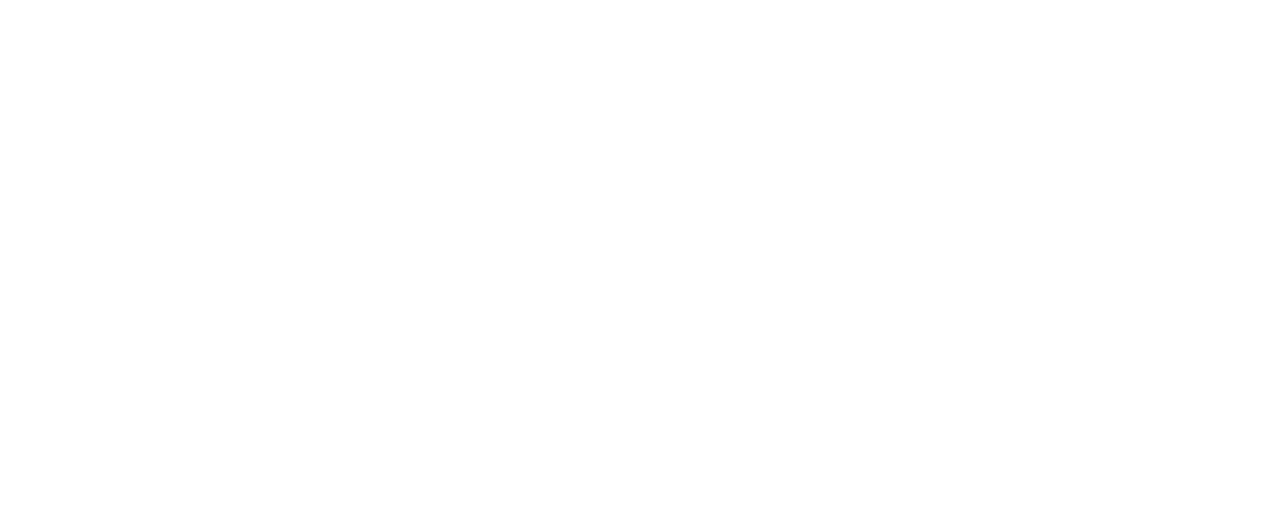
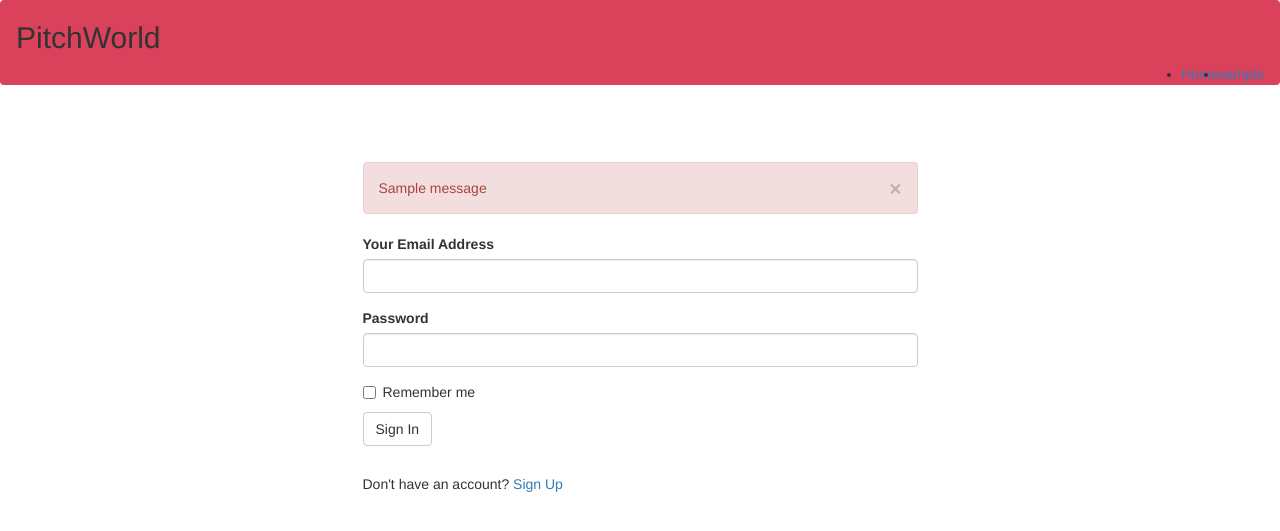
Before and after one commit to MosesOpiyo/PitchWorld, a Flask app: page /authenticate/login in a window 1280 px wide. Before the commit the part shown is empty. Shown: the top 531 px of the page. Run offline with Flask 2, Linux system fonts and the light colour scheme; a user stored in the database is signed in; tables that the repository leaves empty hold one stand-in row (values such as "Sample post"); one stand-in notice (Sample message) is shown; some libraries are stand-ins or nearby versions.

Commit message:
changes in templates

```diff
--- a/app/templates/auth/login.html
+++ b/app/templates/auth/login.html
@@ -0,0 +1,23 @@
+{% import 'bootstrap/wtf.html' as wtf %} {% extends 'bootstrap/base.html'%} {% block navbar %} {% include 'navbar.html' %} {% endblock %} {% block content%}
+<div class="container">
+    <div class="row" style="margin-top: 5%">
+        <div class="col-md-3"></div>
+        <div class="col-md-6">
+            {% for message in get_flashed_messages() %}
+            <div class="alert alert-danger">
+                <button type="button" class="close" data-dismiss="alert">&times;</button> {{ message }}
+            </div>
+            {% endfor %}
+
+            <!-- Login Form -->
+            {{ wtf.quick_form(login_form) }}
+            <p style="margin-top: 5%">
+                Don't have an account?
+                <a href="{{url_for('auth.register')}}">Sign Up</a>
+            </p>
+        </div>
+        <div class="col-md-3"></div>
+    </div>
+</div>
+
+{% endblock %}
--- a/app/templates/index.html
+++ b/app/templates/index.html
@@ -17,15 +17,14 @@
         <div class="col-md-4">
             <div class="well well-lg">
                 <h3>Interview Pitches</h3>
-                <p>Lorem ipsum, dolor sit amet consectetur adipisicing elit. Expedita, sint sit. Sunt nam voluptates eligendi. Aliquid impedit veniam fuga accusantium ab. Accusamus officia deleniti magnam voluptatem, impedit necessitatibus corporis facilis.</p>
+                <p>Lorem ipsum, dolor sit amet consectetur adipisicing elit. Expedita, sint sit.</p>
                 <a href="{{url_for('main.interview_pitches')}}" class="btn btn-primary -center">View Pitch</a>
             </div>
         </div>
         <div class="col-md-4">
             <div class="well well-lg">
                 <h3>Product Pitches</h3>
-                <p>Lorem ipsum dolor sit amet consectetur adipisicing elit . Iure nesciunt aspernatur sapiente sed, quae reiciendis accusamus facilis libero at excepturi deleniti voluptatem modi, consequatur culpa laboriosam consequuntur accusantium quaerat
-                    atque!
+                <p>Lorem ipsum dolor sit amet consectetur adipisicing elit.
                 </p>
                 <a href="{{url_for('main.product_pitches')}}" class="btn btn-primary -center">View Pitch</a>
             </div>
```
